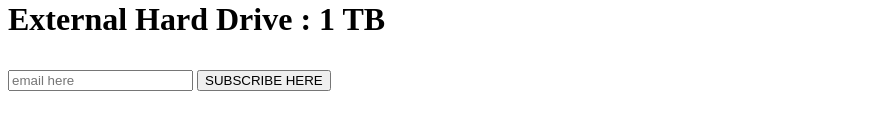
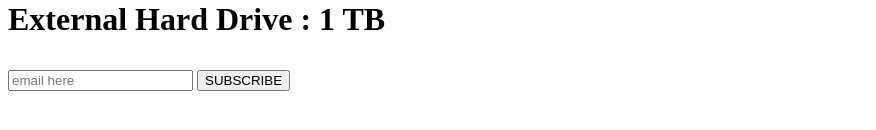
Before and after one commit to DimitrisPapadopoulos/DimitrisPap.github.io, a plain HTML site: page index.html in a window 1280 px wide. Shown: the part 540-670 px from the top of the page, without its empty margins (0-876 px from the left). Drawn offline with Linux system fonts and the light colour scheme.

Commit message:
Update index.html

```diff
--- a/index.html
+++ b/index.html
@@ -16,7 +16,7 @@
 		  </h1>
 		   <form>
 		       <input type="email" placeholder="email here">
-			   <button>SUBSCRIBE HERE</button>
+			   <button>SUBSCRIBE</button>
 		   </form>
 
 		 </body>
```
